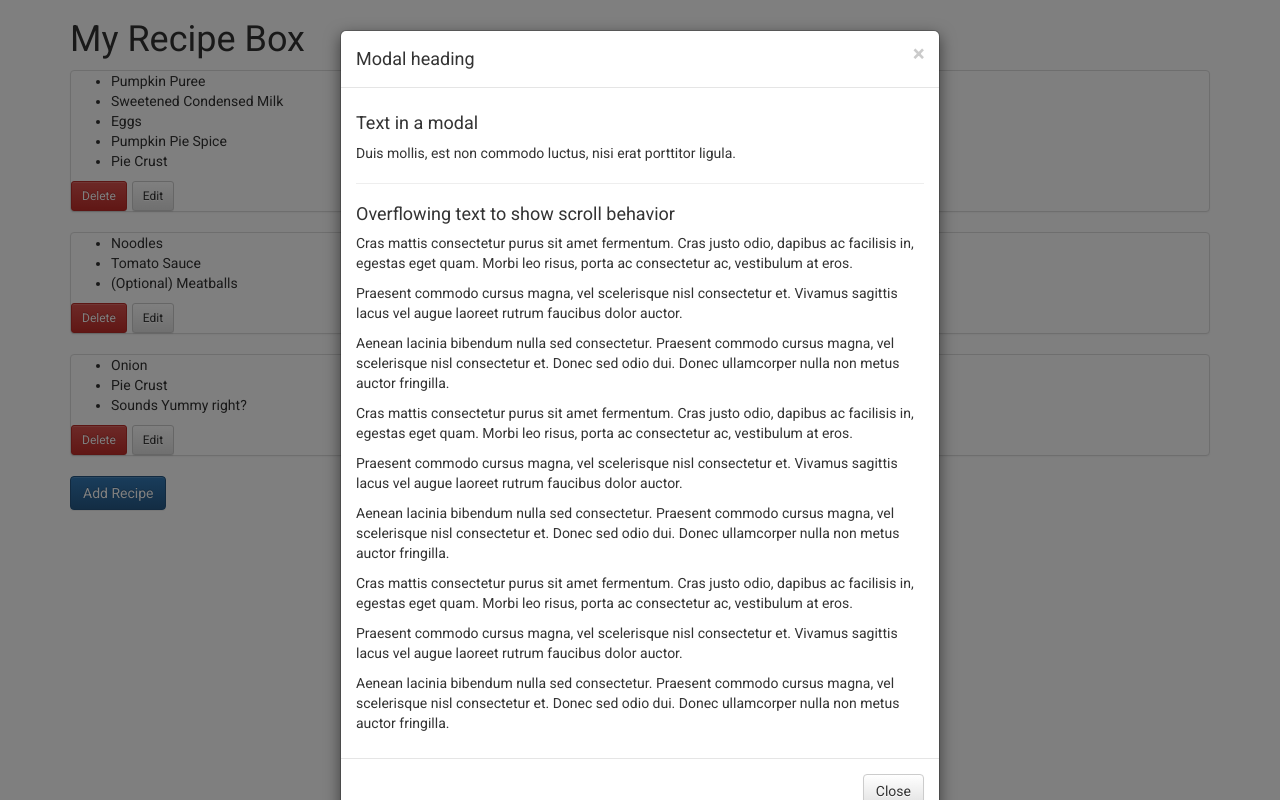
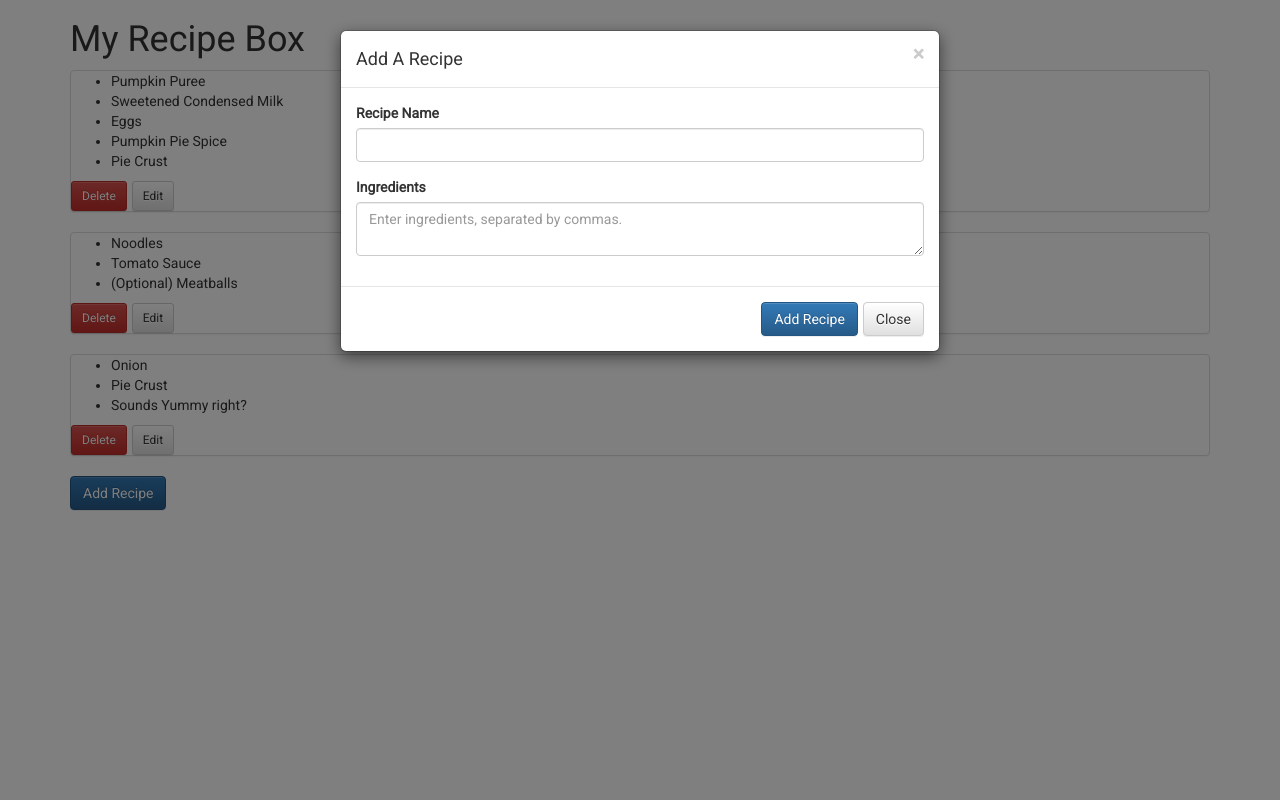
Before and after one commit to EverAnh/recipe-box, a React (Create React App) app: page / in a window 1280 px wide. Both pictures are taken after a click on the button "Add Recipe". Built offline with nearby package versions, Linux system fonts and the light colour scheme.

Commit message:
implement adding a new recipe from the user input form

```diff
--- a/src/views/App.jsx
+++ b/src/views/App.jsx
@@ -7,9 +7,9 @@ import '../css/App.css';
 class App extends React.Component {
   constructor (props) {
     super(props);
-    this.addRecipe = this.addRecipe.bind(this);
     this.openForm = this.openForm.bind(this);
     this.closeForm = this.closeForm.bind(this);
+    this.addNewRecipe = this.addNewRecipe.bind(this);
     this.state = {
       formIsOpen: false,
       editMode: false,
@@ -35,17 +35,23 @@ class App extends React.Component {
     };
   }
 
-  addRecipe() {
-
-  }
-
   openForm(mode) {
     this.setState({ formIsOpen: true });
-    console.log(mode + " " + this.state.formIsOpen);
   }
 
   closeForm() {
     this.setState({ formIsOpen: false });
+  }
+
+  addNewRecipe(nameIn, ingredientsIn) {
+    console.log(nameIn + " " + ingredientsIn);
+    let ingredientsArr = ingredientsIn.split(",");
+    ingredientsArr = ingredientsArr.map((s) => {
+      return s.trim();
+    });
+    let recipesState = this.state.recipes;
+    recipesState[nameIn] = ingredientsArr;
+    this.setState({recipes: recipesState});
   }
 
   render() {
@@ -64,6 +70,7 @@ class App extends React.Component {
             <FormModal
               isOpen={this.state.formIsOpen}
               close={this.closeForm}
+              addNewRecipe={this.addNewRecipe}
             />
           </Col>
         </Row>
--- a/src/views/FormModal.jsx
+++ b/src/views/FormModal.jsx
@@ -1,34 +1,67 @@
 import React from 'react';
-import { Modal, Button } from 'react-bootstrap';
+import { Modal, FormGroup, ControlLabel, FormControl, Button } from 'react-bootstrap';
 
-function FormModal (props) {
+class FormModal extends React.Component {
+
+  constructor(props) {
+    super(props);
+    this.handleChangeName = this.handleChangeName.bind(this);
+    this.handleChangeIngredients = this.handleChangeIngredients.bind(this);
+    this.handleSubmitRecipe = this.handleSubmitRecipe.bind(this);
+    this.state = {
+      nameVal: '',
+      ingredientsVal: ''
+    };
+  }
+
+  handleChangeName(event) {
+    this.setState({nameVal: event.target.value});
+  }
+
+  handleChangeIngredients(event) {
+    this.setState({ingredientsVal: event.target.value});
+  }
+
+  handleSubmitRecipe(event) {
+    console.log("button clicked");
+    this.props.addNewRecipe(this.state.nameVal, this.state.ingredientsVal);
+    this.setState({
+      nameVal: '',
+      ingredientsVal: ''
+    });
+    this.props.close();
+  }
+
+  render() {
     return (
-    <Modal show={props.isOpen} onHide={props.close}>
+      <Modal show={this.props.isOpen} onHide={this.props.close}>
         <Modal.Header closeButton>
-        <Modal.Title>Modal heading</Modal.Title>
+          <Modal.Title>Add A Recipe</Modal.Title>
         </Modal.Header>
         <Modal.Body>
-        <h4>Text in a modal</h4>
-        <p>Duis mollis, est non commodo luctus, nisi erat porttitor ligula.</p>
-
-        <hr />
-
-        <h4>Overflowing text to show scroll behavior</h4>
-        <p>Cras mattis consectetur purus sit amet fermentum. Cras justo odio, dapibus ac facilisis in, egestas eget quam. Morbi leo risus, porta ac consectetur ac, vestibulum at eros.</p>
-        <p>Praesent commodo cursus magna, vel scelerisque nisl consectetur et. Vivamus sagittis lacus vel augue laoreet rutrum faucibus dolor auctor.</p>
-        <p>Aenean lacinia bibendum nulla sed consectetur. Praesent commodo cursus magna, vel scelerisque nisl consectetur et. Donec sed odio dui. Donec ullamcorper nulla non metus auctor fringilla.</p>
-        <p>Cras mattis consectetur purus sit amet fermentum. Cras justo odio, dapibus ac facilisis in, egestas eget quam. Morbi leo risus, porta ac consectetur ac, vestibulum at eros.</p>
-        <p>Praesent commodo cursus magna, vel scelerisque nisl consectetur et. Vivamus sagittis lacus vel augue laoreet rutrum faucibus dolor auctor.</p>
-        <p>Aenean lacinia bibendum nulla sed consectetur. Praesent commodo cursus magna, vel scelerisque nisl consectetur et. Donec sed odio dui. Donec ullamcorper nulla non metus auctor fringilla.</p>
-        <p>Cras mattis consectetur purus sit amet fermentum. Cras justo odio, dapibus ac facilisis in, egestas eget quam. Morbi leo risus, porta ac consectetur ac, vestibulum at eros.</p>
-        <p>Praesent commodo cursus magna, vel scelerisque nisl consectetur et. Vivamus sagittis lacus vel augue laoreet rutrum faucibus dolor auctor.</p>
-        <p>Aenean lacinia bibendum nulla sed consectetur. Praesent commodo cursus magna, vel scelerisque nisl consectetur et. Donec sed odio dui. Donec ullamcorper nulla non metus auctor fringilla.</p>
+          <form>
+            <FormGroup controlId="fcName">
+              <ControlLabel>Recipe Name</ControlLabel>
+              <FormControl type="text" value={this.props.value} onChange={this.handleChangeName} />
+            </FormGroup>
+            <FormGroup controlId="fcIngredients">
+              <ControlLabel>Ingredients</ControlLabel>
+              <FormControl
+                componentClass="textarea"
+                placeholder="Enter ingredients, separated by commas."
+                value={this.props.value}
+                onChange={this.handleChangeIngredients}
+              />
+            </FormGroup>
+          </form>
         </Modal.Body>
         <Modal.Footer>
-        <Button onClick={props.close}>Close</Button>
+          <Button type="submit" onClick={this.handleSubmitRecipe} bsStyle="primary">Add Recipe</Button>
+          <Button onClick={this.props.close}>Close</Button>
         </Modal.Footer>
       </Modal>
     );
   }
+}
 
 export default FormModal;
```
Lines whose indentation alone changed are shown as unchanged.
